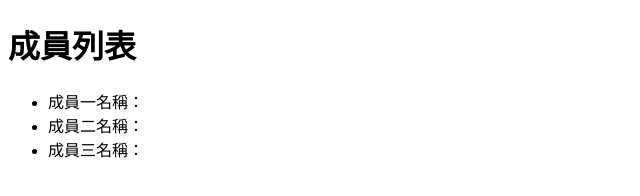
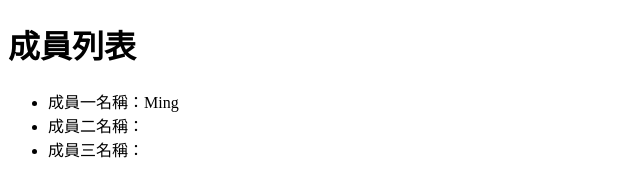
Before and after one commit to ming77712/1109test, a plain HTML site: page index.html in a window 1280 px wide. Shown: the full height of the page, 0-640 px from the left. Drawn offline with Linux system fonts and the light colour scheme.

Commit message:
新增成員一

```diff
--- a/index.html
+++ b/index.html
@@ -8,7 +8,7 @@
   <body>
     <h1>成員列表</h1>
     <ul>
-      <li>成員一名稱：</li>
+      <li>成員一名稱：Ming</li>
       <li>成員二名稱：</li>
       <li>成員三名稱：</li>
     </ul>
```
